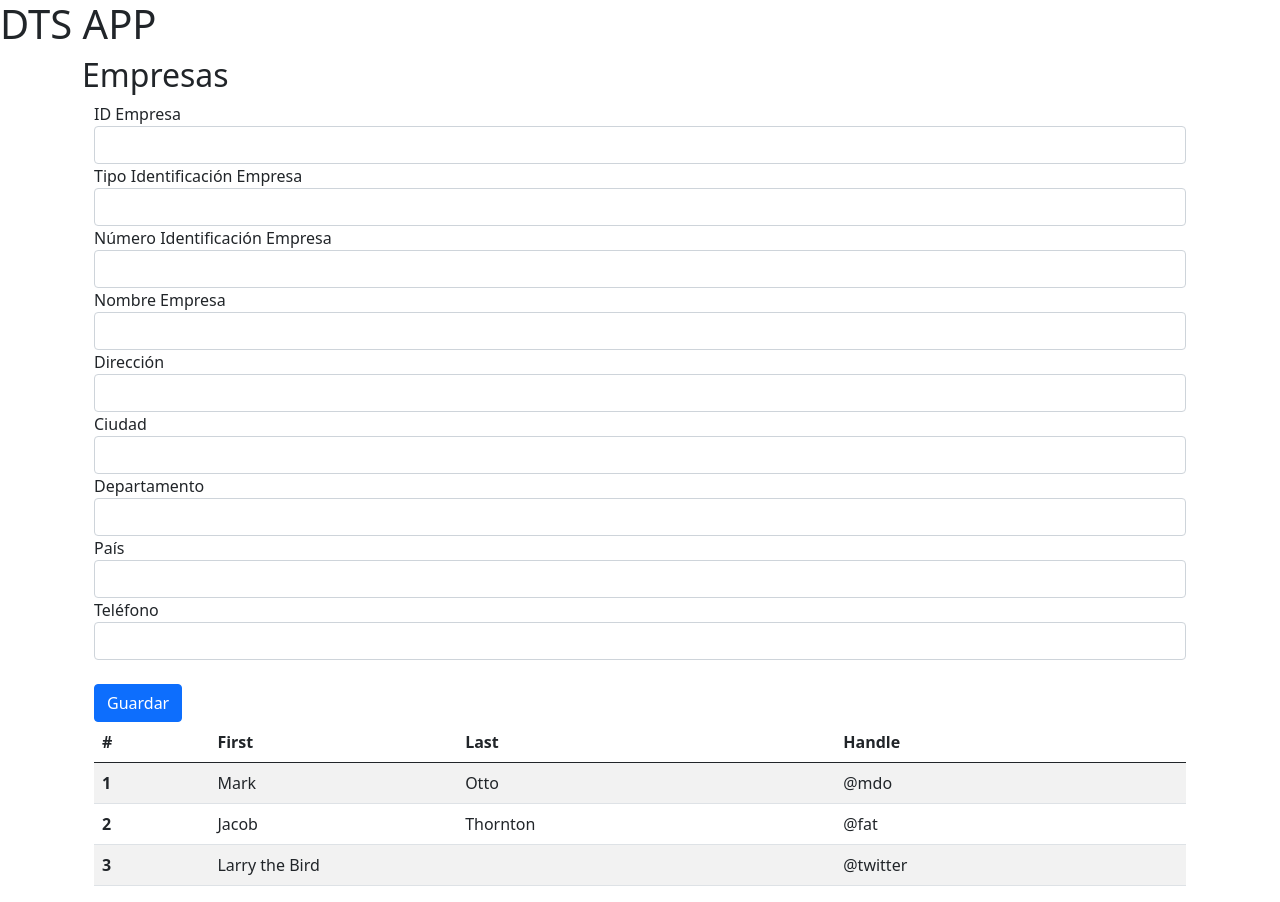
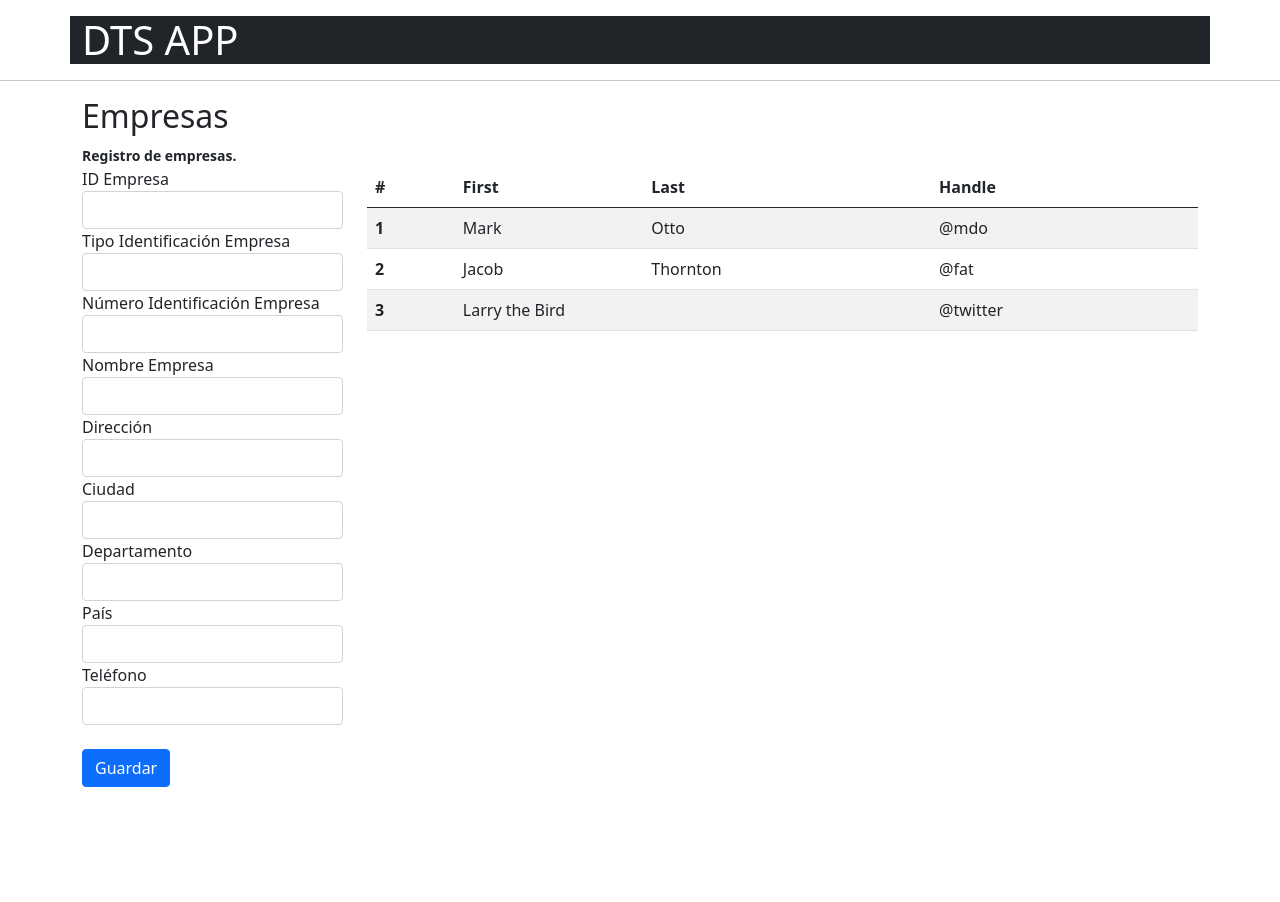
Before and after one commit to andrescanm/angular-dts, an Angular app: page / in a window 1280 px wide. After the commit the page ends 800 px from the top, so only its background shows below. Built offline with nearby package versions, Linux system fonts and the light colour scheme; no server answers.

Commit message:
FormModule y aproximacion EmpresaService.

```diff
--- a/src/app/app.component.html
+++ b/src/app/app.component.html
@@ -1,2 +1,7 @@
-<h1>DTS APP</h1>
+<div class="container bg-dark text-white mt-3">
+    <h1>DTS APP</h1>
+</div>
+
+<hr>
+
 <app-formulario-empresa></app-formulario-empresa>
--- a/src/app/app.module.ts
+++ b/src/app/app.module.ts
@@ -1,8 +1,9 @@
 import { NgModule } from '@angular/core';
 import { BrowserModule } from '@angular/platform-browser';
-
+import { HttpClientModule } from '@angular/common/http';
 import { AppRoutingModule } from './app-routing.module';
 import { AppComponent } from './app.component';
+
 import { EmpresaModule } from './empresa/empresa.module';
 
 @NgModule({
@@ -12,6 +13,7 @@ import { EmpresaModule } from './empresa/empresa.module';
   imports: [
     BrowserModule,
     AppRoutingModule,
+    HttpClientModule,
     EmpresaModule
   ],
   providers: [],
--- a/src/app/empresa/empresa.module.ts
+++ b/src/app/empresa/empresa.module.ts
@@ -1,5 +1,7 @@
 import { NgModule } from '@angular/core';
 import { CommonModule } from '@angular/common';
+import { FormsModule } from '@angular/forms';
+
 import { FormularioComponent } from './formulario/formulario.component';
 import { TablaComponent } from './tabla/tabla.component';
 
@@ -14,7 +16,8 @@ import { TablaComponent } from './tabla/tabla.component';
     FormularioComponent
   ],
   imports: [
-    CommonModule
+    CommonModule,
+    FormsModule
   ]
 })
 export class EmpresaModule { }
--- a/src/app/empresa/formulario/formulario.component.html
+++ b/src/app/empresa/formulario/formulario.component.html
@@ -1,9 +1,9 @@
 <div class="container">
-    <h2>Empresas</h2>
-    <div class="container-fluid">
+    <h2>Empresas</h2><small><b>Registro de empresas.</b></small>
     <div class="row">
-            <div class="col-md-12">
-                <form role="form">
+        <div class="col-md-3">
+            <!-- Formulario Empresas -->
+            <form (ngSubmit)="agregarEmpresa( formularioEmpresa )" #formularioEmpresa>
                 <div class="form-group">
                     <label for="idEmpresa">
                             ID Empresa
@@ -70,10 +70,12 @@
                         Guardar
                     </button>
             </form>
+            <!-- Fin formulario empresas -->
+        </div>
+        <!-- Tabla empresas -->
+        <div class="col-md-9">
+            <app-tabla-empresa></app-tabla-empresa>
+        </div>
+        <!-- Fin Tabla empresas -->
     </div>
 </div>
-        <div class="row">
-            <app-tabla-empresa></app-tabla-empresa>
-        </div>
-    </div>
-</div>
--- a/src/app/empresa/formulario/formulario.component.ts
+++ b/src/app/empresa/formulario/formulario.component.ts
@@ -1,4 +1,6 @@
 import { Component, OnInit } from '@angular/core';
+import { Form } from '@angular/forms';
+import { EmpresaService } from '../services/empresa.service';
 
 @Component({
   selector: 'app-formulario-empresa',
@@ -8,9 +10,14 @@ import { Component, OnInit } from '@angular/core';
 })
 export class FormularioComponent implements OnInit {
 
-  constructor() { }
+  constructor( private empresaService:EmpresaService ) { }
 
   ngOnInit(): void {
+
+  }
+
+  agregarEmpresa( formulario:HTMLFormElement ){
+    console.log( formulario );
   }
 
 }
--- a/src/app/empresa/services/empresa.service.ts
+++ b/src/app/empresa/services/empresa.service.ts
@@ -1,5 +1,6 @@
 import { Injectable } from '@angular/core';
 import { EmpresaInterface } from '../interfaces/empresa.interface';
+import { HttpClient } from '@angular/common/http';
 
 @Injectable({
   providedIn: 'root'
@@ -9,10 +10,12 @@ export class EmpresaService {
   private empresas:EmpresaInterface[] = [];
   private endPoint:String = "http://localhost:8080/dts/";
   private metodo:String = '';
-  constructor() { }
+
+  constructor( private http:HttpClient ) { }
 
   obtenerEmpresas():String{
     this.metodo = 'listar_empresas';
+    this.http.get('http://localhost:8080/dts/listar_empresas').subscribe( respuesta => { console.log(respuesta); } );
     return this.endPoint+""+this.metodo ;
   }
 }
--- a/src/app/empresa/tabla/tabla.component.html
+++ b/src/app/empresa/tabla/tabla.component.html
@@ -1,4 +1,3 @@
-<div class="col-md-12">
 <table class="table table-striped">
     <thead>
         <tr>
@@ -28,4 +27,3 @@
         </tr>
     </tbody>
 </table>
-</div>
--- a/src/app/empresa/tabla/tabla.component.ts
+++ b/src/app/empresa/tabla/tabla.component.ts
@@ -12,7 +12,7 @@ export class TablaComponent implements OnInit {
   constructor( private empresaService:EmpresaService ) { }
 
   ngOnInit(): void {
-
+    this.empresaService.obtenerEmpresas();
   }
 
 }
--- a/src/index.html
+++ b/src/index.html
@@ -3,7 +3,7 @@
 
 <head>
     <meta charset="utf-8">
-    <title>AngularDts</title>
+    <title>DTS</title>
     <base href="/">
     <meta name="viewport" content="width=device-width, initial-scale=1">
     <link rel="icon" type="image/x-icon" href="favicon.ico">
```
Also changed, not shown: src/app/app-routing.module.ts (+6 -2 lines). Lines whose indentation alone changed are shown as unchanged.
